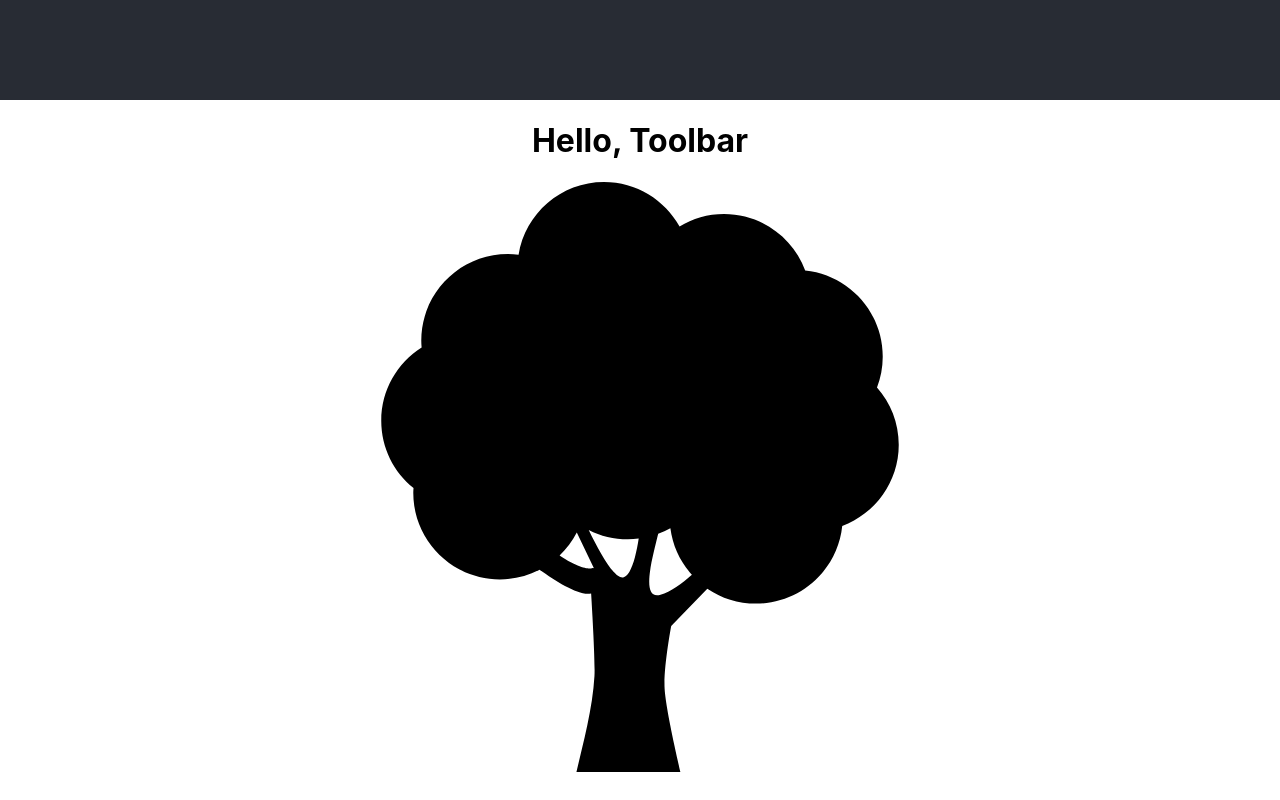
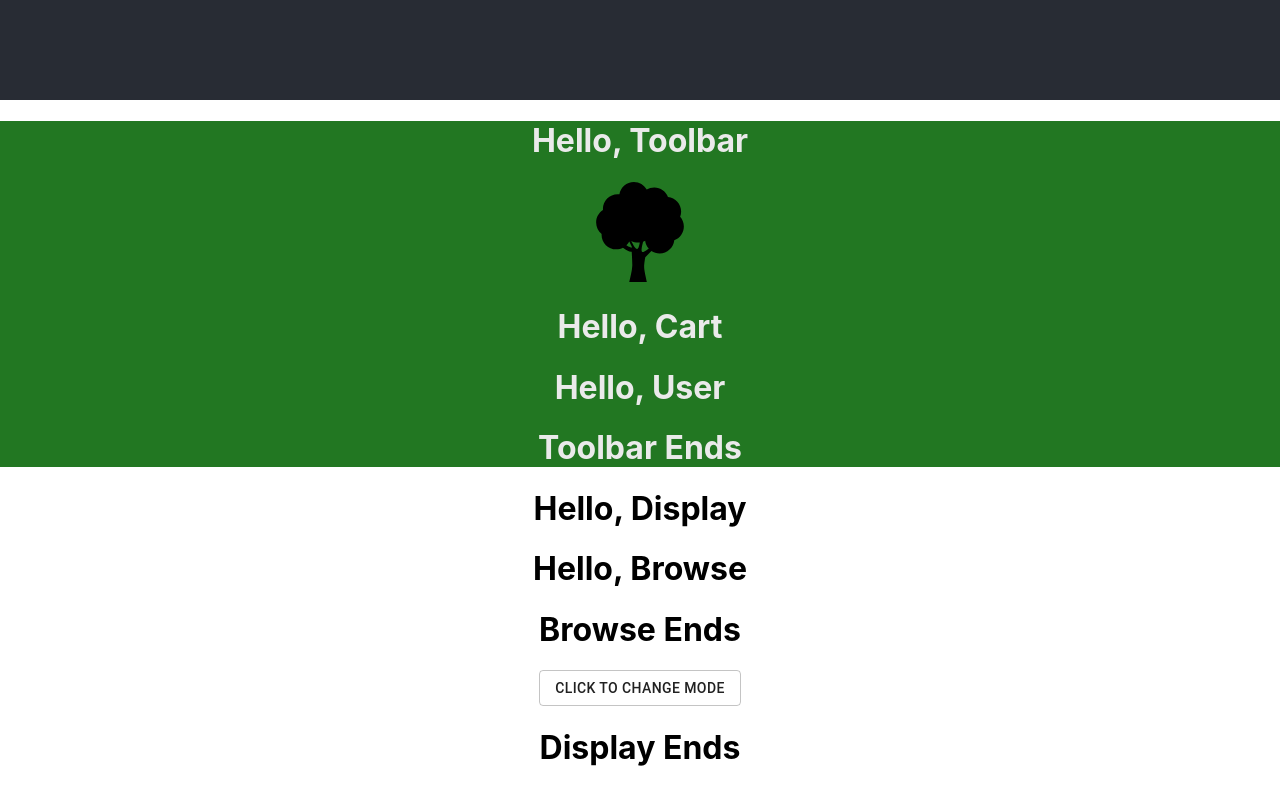
Before and after one commit to Neilr97/trees3, a React (Create React App) app: page / in a window 1280 px wide. Shown: the part 700-1500 px from the top of the page. Built offline with nearby package versions, Linux system fonts and the light colour scheme.

Commit message:
Some working CSS

```diff
--- a/src/components/Toolbar.js
+++ b/src/components/Toolbar.js
@@ -2,7 +2,7 @@ import React from 'react';
 import logo from "../logo.svg";
 import Cart from './Cart.js';
 import User from './User.js';
-
+import './stylesheets/toolbar.css'
 
 class Toolbar extends React.Component {
     constructor(props) {
@@ -14,7 +14,7 @@ class Toolbar extends React.Component {
         <div className="toolbar">
           <h1>Hello, Toolbar</h1>
             <div className="logo">
-                <img src={logo} alt="Logo" />
+                <img src={logo} alt="Logo" width={100} height={100}/>
             </div>
 
             <Cart></Cart>
--- /dev/null
+++ b/src/components/stylesheets/toolbar.css
@@ -0,0 +1,14 @@
+.toolbar{
+    color:#eaeaea;
+    background-color:#227722;
+    float:top;
+}
+.logoimg{
+    width:100%; height:100%;
+}
+.logo{
+    height:"100px";
+    width:"100px";
+    background-color:"black";
+    color:blue;
+}
```
